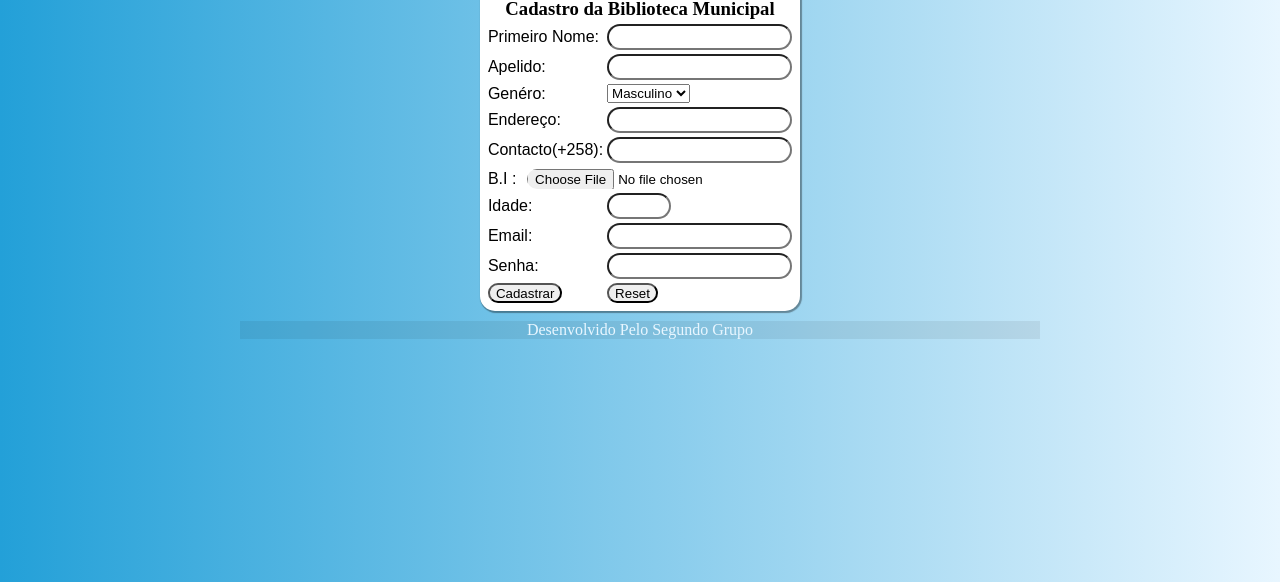
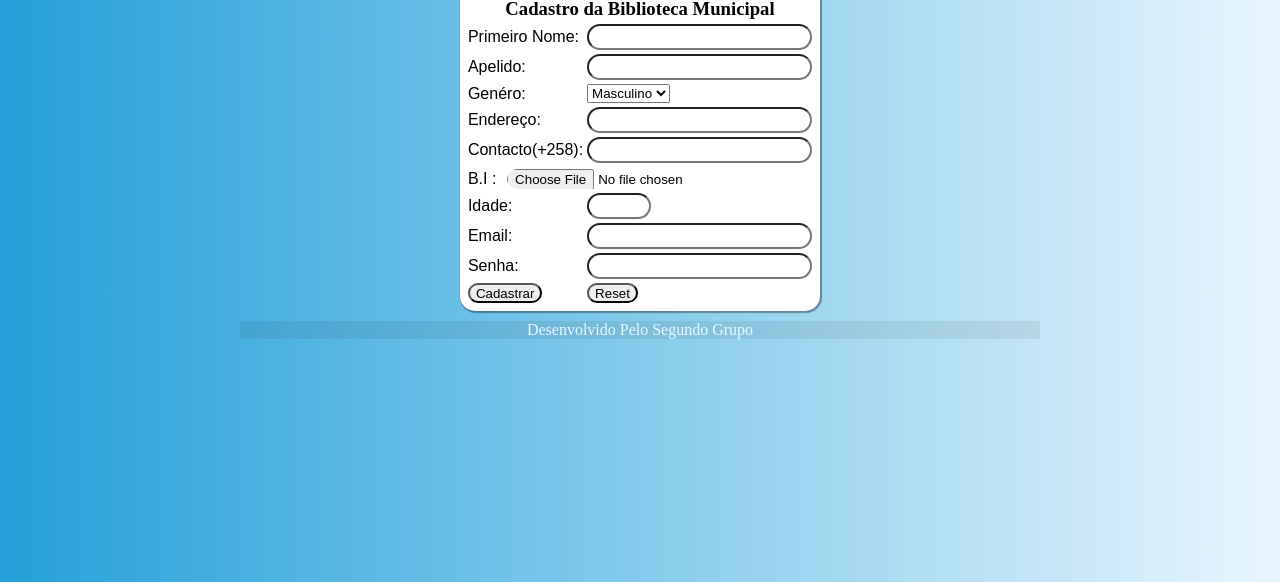
Before and after one commit to clausemencustodio/Projecto-bibli, a plain HTML site: page Index.html in a window 1280 px wide. Shown: the part 218-800 px from the top of the page. Drawn offline with Linux system fonts and the light colour scheme.

Commit message:
atualizado

```diff
--- a/Index.html
+++ b/Index.html
@@ -101,12 +101,12 @@
               </tr>
               <tr>
                 <td class="facil"><label for="Nome">Primeiro Nome:</label></td>
-                <td><input type="text" name="Nome" id="Nome" required maxlength="77"></td>
+                <td><input type="text" name="Nome" id="Nome"  required maxlength="77" size="25"></td>
               </tr>
 
               <tr>
                 <td class="facil"><label for="Apelido">Apelido:</label></td>
-                <td><input type="text" name="Apelido" id="Apelido" required maxlength="77"></td>
+                <td><input type="text" name="Apelido" id="Apelido" required maxlength="77" size="25" ></td>
               </tr>
               <tr>
                 <td class="facil"><label for="Genero">Genéro:</label></td>
@@ -119,11 +119,11 @@
               </tr>
                <tr>
                 <td class="facil"><label for="Endereço">Endereço:</label></td>
-                <td><input type="text" name="Endereço" id="Endereço" required></td>
+                <td><input type="text" name="Endereço" id="Endereço" required size="25"></td>
                </tr>
               <tr>
               <td class="facil">  <label for="Contacto">Contacto(+258):</label></td>
-                 <td><input type="text" name="Contacto" id="Contacto" required maxlength="9"></td>
+                 <td><input type="text" name="Contacto" id="Contacto" required maxlength="9" size="25"></td>
               <tr>
               <tr>
                   <td class="facil"><label for="Identidade">B.I :</label></td>
@@ -131,20 +131,20 @@
               </tr>
               <tr>
                 <td class="facil"><label for="Idade">Idade:</label></td>
-                <td><input type="number" name="Idade" id="Idade" min="15" max="100" required></td>
+                <td><input type="number" name="Idade" id="Idade" min="15" max="100" required ></td>
               </tr>
                <tr>
                  <td class="facil"><label for="Email">Email:</label></td>
-                 <td><input type="email" name="Email" id="Email" required></td>
+                 <td><input type="email" name="Email" id="Email" required size="25"></td>
                </tr>
 
                <tr>
                  <td class="facil"><label for="Senha">Senha:</label></td>
-                 <td><input type="password" name="Senha" id="Senha" required></td>
+                 <td><input type="password" name="Senha" id="Senha" required size="25"></td>
               </tr>
               <tr>
                  <td class="facil"><input type="submit" name="Cadastrar" id="Cadastrar" value="Cadastrar"></td>
-                 <td><input type="reset" name="Reset" id="Reset"></td>
+                 <td><input type="reset" name="Reset" id="Reset" ></td>
               </tr>
             </table>
         </form>
```
Also changed, not shown: Pagina principal/Paginaprincipal.html (+1 -0 lines).
